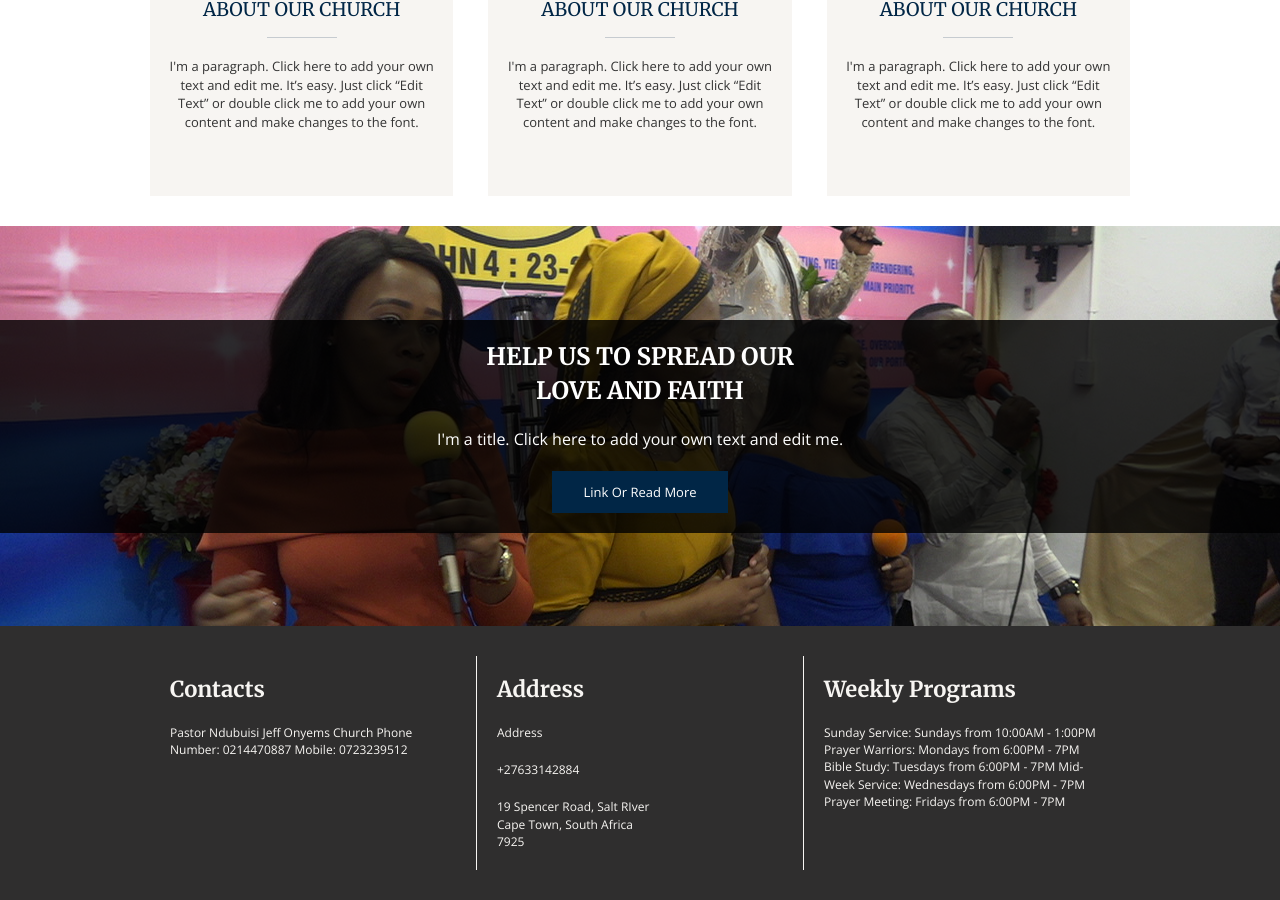
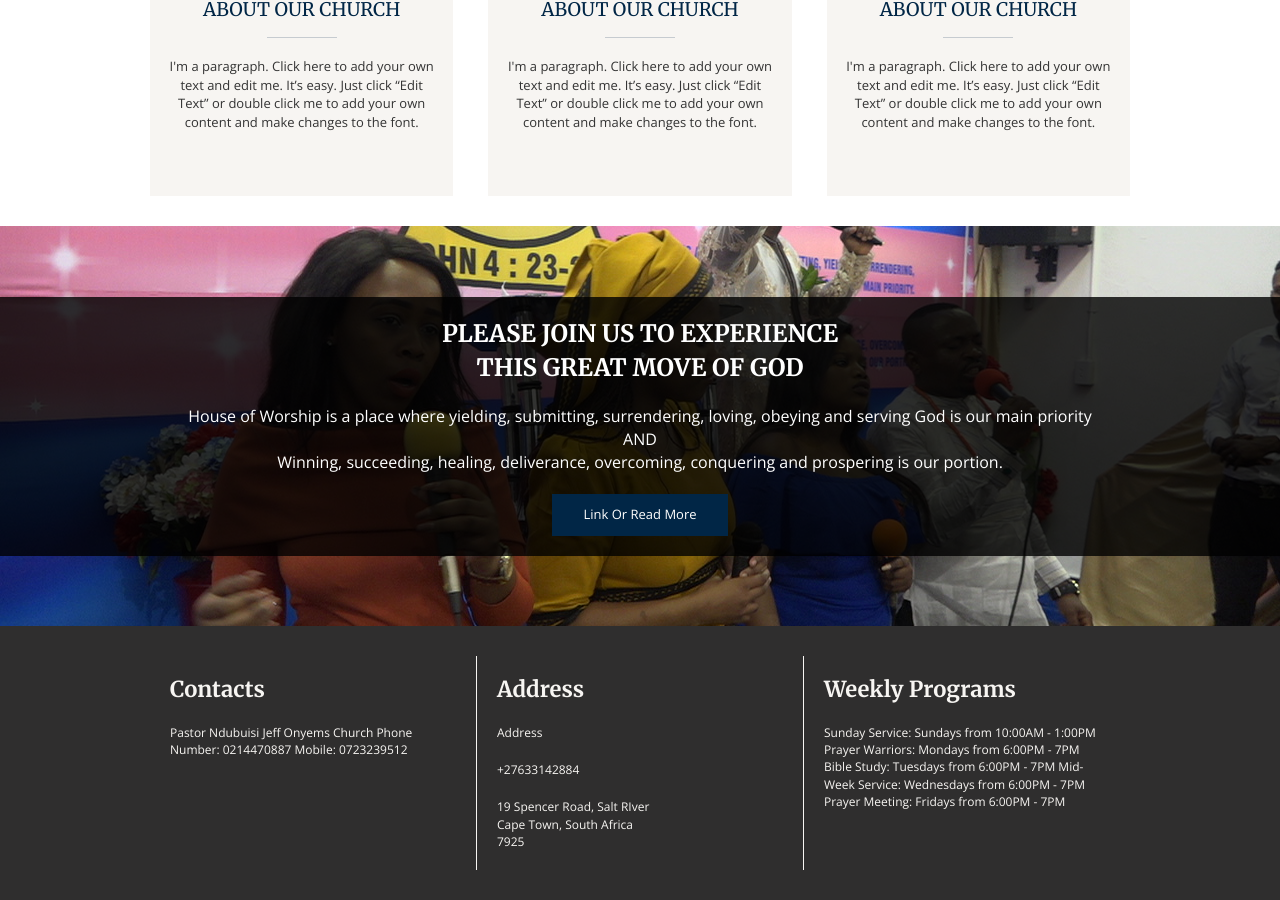
Before and after one commit to riyaadh47/hilary, a Jekyll site: the page built from index.html, in a window 1280 px wide and 900 px high, scrolled down 5247 px. Built offline with Jekyll 4.4.1, drawn with Linux system fonts in a browser that asks for light colours; nearby versions of some CDN libraries; library files that are not in the unit come from our copies.

Commit message:
Update from Forestry.io - Updated content.json

```diff
--- a/_data/content.json
+++ b/_data/content.json
@@ -28,9 +28,9 @@
   "pre-footer": [
     {
       "backgroundImage": "img/Clip0001T01.JPG",
-      "heading": "HELP US TO SPREAD OUR<br>LOVE AND FAITH",
-      "paragraph": "I'm a title. Click here to add your own text and edit me.",
-      "link": "http://google.com",
+      "heading": "PLEASE JOIN US TO EXPERIENCE<br>THIS GREAT MOVE OF GOD",
+      "paragraph": "House of Worship is a place where yielding, submitting, surrendering, loving, obeying and serving God is our main priority <br> AND <br> Winning, succeeding, healing, deliverance, overcoming, conquering and prospering is our portion.",
+      "link": "http://www.houseofworshipministries.co.za/",
       "linkName": "Link Or Read More"
     }
   ],
```
